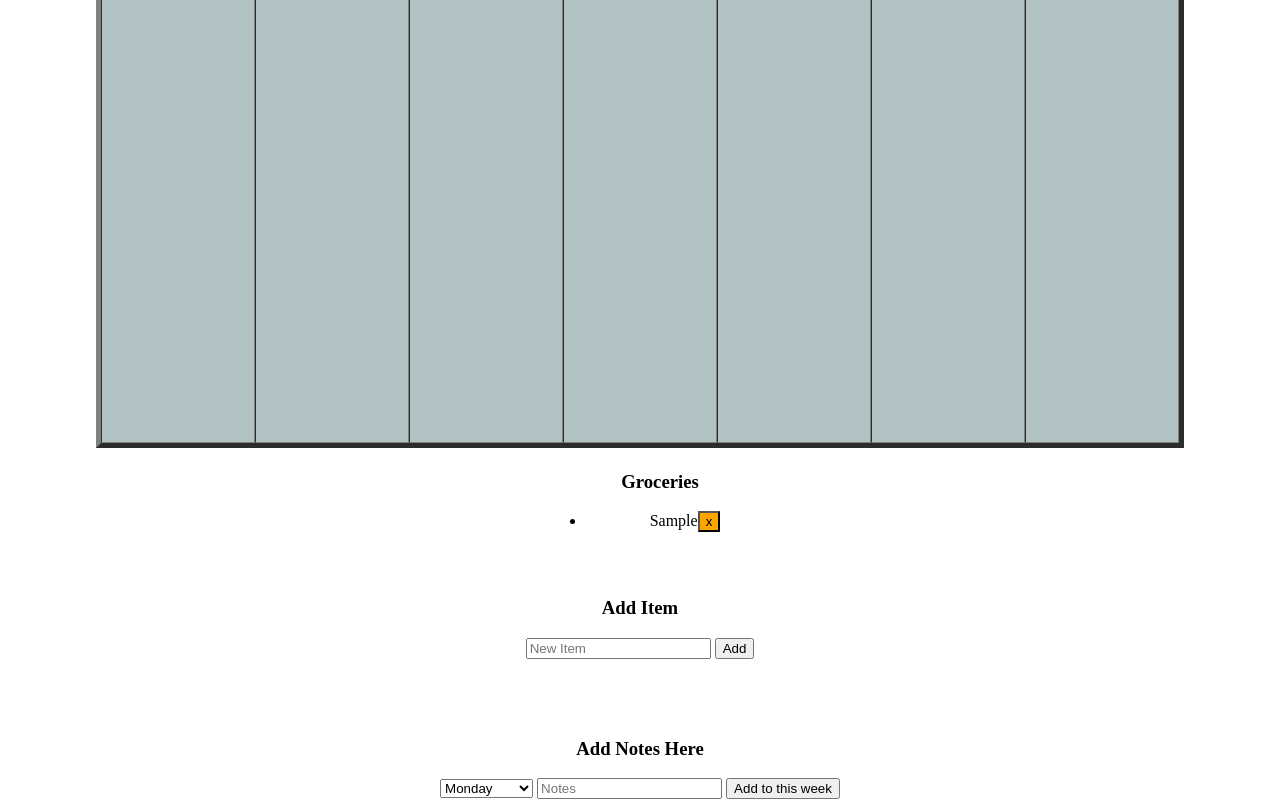
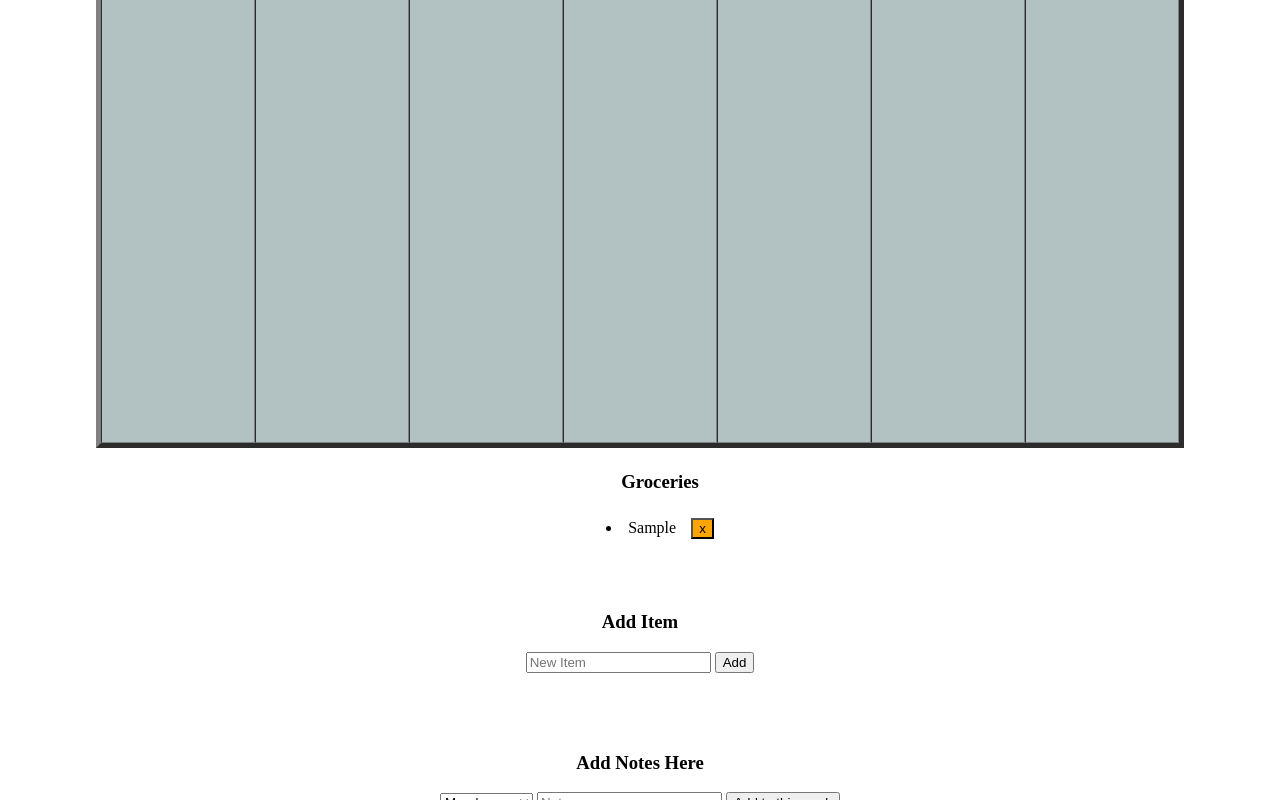
Before and after one commit to achardon/Phase-1-Project, a plain HTML site: page index.html in a window 1280 px wide. Both pictures are taken after typing "Sample" into the empty fields and a click on the input "Add". Shown: the part 272-1072 px from the top of the page. Drawn offline with Linux system fonts and the light colour scheme.

Commit message:
changed grocery list properties

```diff
--- a/style.css
+++ b/style.css
@@ -38,7 +38,9 @@ table {
 }
 
 li {
-    margin-left: 50px;
+    list-style-position: inside;
+    padding: 7px;
+
 }
 
 form {
@@ -47,4 +49,5 @@ form {
 
 button {
     background-color: orange;
+    margin-left: 15px;
 }
```
